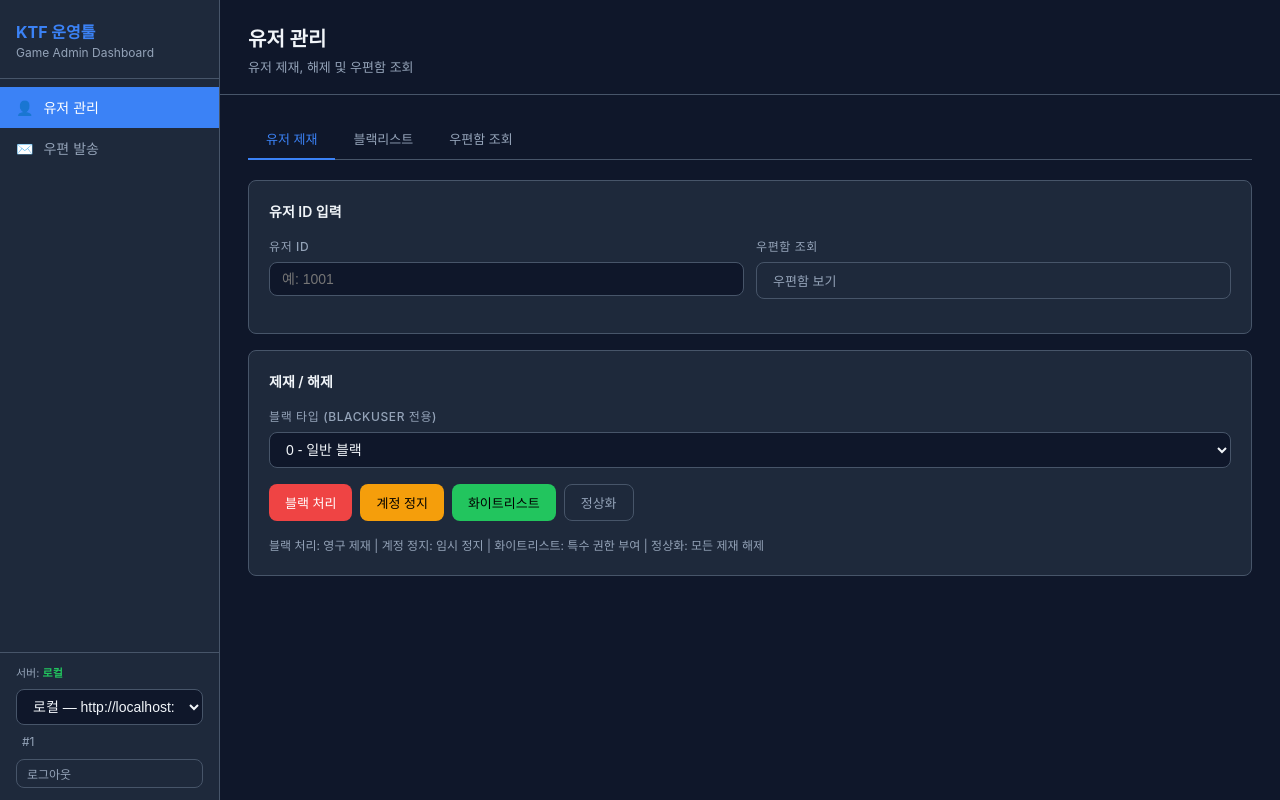
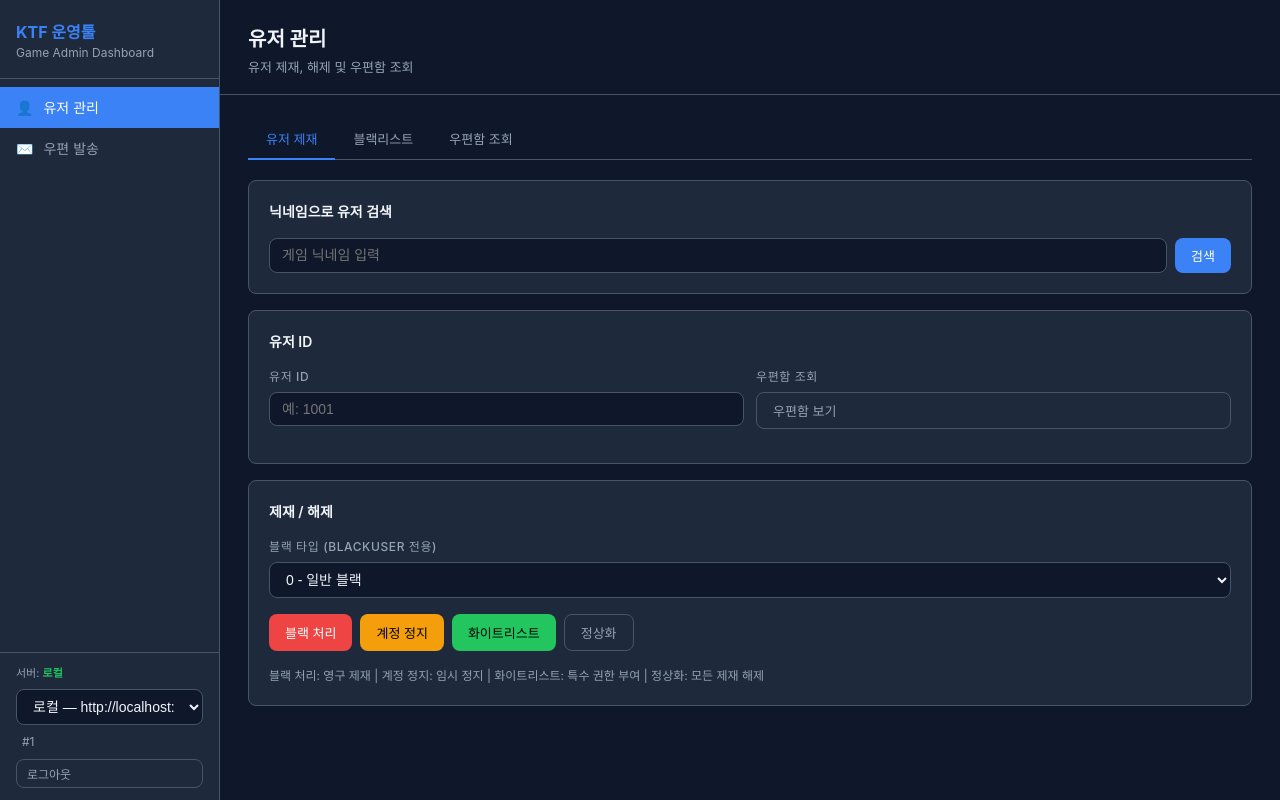
Before and after one commit to pupubaba/KTF_Tool, a React (Vite) app: page /users in a window 1280 px wide. Built offline with nearby package versions, Linux system fonts and the light colour scheme; sample sign-in values are in the browser's storage.

Commit message:
유저이름으로 찾기 추가

```diff
--- a/src/api/endpoints.ts
+++ b/src/api/endpoints.ts
@@ -56,3 +56,8 @@ export async function getBlackList() {
   const res = await authClient.get<ApiResponse>('/api/Test/User/BlackList')
   return res.data
 }
+
+export async function findUserByGameName(userGameName: string) {
+  const res = await authClient.get<ApiResponse>(`/api/Test/Tool/FindByUserGameName/${encodeURIComponent(userGameName)}`)
+  return res.data
+}
--- a/src/pages/UsersPage.tsx
+++ b/src/pages/UsersPage.tsx
@@ -1,6 +1,24 @@
 import { useState } from 'react'
-import { blackUser, stopUser, whiteUser, normalUser, getBlackList, getUserMailBox } from '../api/endpoints'
+import { blackUser, stopUser, whiteUser, normalUser, getBlackList, getUserMailBox, findUserByGameName } from '../api/endpoints'
 import type { MailItem } from '../types'
+
+interface FoundUser {
+  id: number
+  userGameName: string
+  userType: number
+  level: number
+  serverNum: number
+  lastloginDate: string | null
+  createdDate: string | null
+  socialProvider: string
+}
+
+const USER_TYPE_LABEL: Record<number, { label: string; cls: string }> = {
+  1: { label: '일반',          cls: 'badge-green'  },
+  2: { label: '화이트/개발자',  cls: 'badge-blue'   },
+  3: { label: '블랙',          cls: 'badge-red'    },
+  4: { label: '정지',          cls: 'badge-yellow' },
+}
 
 type ActionType = 'black' | 'stop' | 'white' | 'normal'
 
@@ -14,55 +32,73 @@ function parseMailItems(gettingItem: string, gettingItemCount: string): ParsedIt
 }
 
 function itemLabel(key: string): string {
-  if (key.startsWith('Currency_')) return `재화 #${key.replace('Currency_', '')}`
-  if (key.startsWith('Character_')) return `영웅 #${key.replace('Character_', '')}`
-  if (key.startsWith('Equipment_')) return `장비 #${key.replace('Equipment_', '')}`
+  if (key.startsWith('Currency_'))    return `재화 #${key.replace('Currency_', '')}`
+  if (key.startsWith('Character_'))   return `영웅 #${key.replace('Character_', '')}`
+  if (key.startsWith('Equipment_'))   return `장비 #${key.replace('Equipment_', '')}`
   if (key.startsWith('EquipmentBox_')) return `장비상자 #${key.replace('EquipmentBox_', '')}`
-  if (key.startsWith('ItemBox_')) return `아이템상자 #${key.replace('ItemBox_', '')}`
-  if (key === 'Emblem') return '문장(랜덤)'
-  if (key.startsWith('Emblem_')) return `문장 등급${key.replace('Emblem_', '')}`
+  if (key.startsWith('ItemBox_'))     return `아이템상자 #${key.replace('ItemBox_', '')}`
+  if (key === 'Emblem')               return '문장(랜덤)'
+  if (key.startsWith('Emblem_'))      return `문장 등급${key.replace('Emblem_', '')}`
   return key
 }
 
 function itemBadgeClass(key: string): string {
-  if (key.startsWith('Currency_')) return 'badge-yellow'
-  if (key.startsWith('Character_')) return 'badge-blue'
+  if (key.startsWith('Currency_'))                               return 'badge-yellow'
+  if (key.startsWith('Character_'))                              return 'badge-blue'
   if (key.startsWith('Equipment_') || key.startsWith('EquipmentBox_')) return 'badge-green'
-  if (key.startsWith('ItemBox_')) return 'badge-blue'
-  if (key.includes('Emblem')) return 'badge-red'
+  if (key.startsWith('ItemBox_'))                                return 'badge-blue'
+  if (key.includes('Emblem'))                                    return 'badge-red'
   return 'badge-blue'
 }
 
-interface ResultState {
-  type: 'success' | 'error'
-  message: string
-}
+interface ResultState { type: 'success' | 'error'; message: string }
 
 export default function UsersPage() {
-  const [userId, setUserId] = useState('')
+  const [userId, setUserId]     = useState('')
   const [blackType, setBlackType] = useState(0)
-  const [loading, setLoading] = useState(false)
-  const [result, setResult] = useState<ResultState | null>(null)
+  const [loading, setLoading]   = useState(false)
+  const [result, setResult]     = useState<ResultState | null>(null)
   const [blackList, setBlackList] = useState<unknown[] | null>(null)
-  const [mailBox, setMailBox] = useState<MailItem[] | null>(null)
+  const [mailBox, setMailBox]   = useState<MailItem[] | null>(null)
   const [activeTab, setActiveTab] = useState<'action' | 'blacklist' | 'mailbox'>('action')
+
+  const [gameName, setGameName]     = useState('')
+  const [foundUser, setFoundUser]   = useState<FoundUser | null | 'not_found'>('not_found')
+  const [searching, setSearching]   = useState(false)
 
   function showResult(type: 'success' | 'error', message: string) {
     setResult({ type, message })
     setTimeout(() => setResult(null), 4000)
   }
 
+  async function handleSearch(e: React.FormEvent) {
+    e.preventDefault()
+    if (!gameName.trim()) return
+    setSearching(true)
+    setFoundUser('not_found')
+    try {
+      const res = await findUserByGameName(gameName.trim())
+      const user = (res.response as Record<string, unknown>).user as FoundUser | null
+      setFoundUser(user ?? null)
+      if (user) setUserId(String(user.id))
+    } catch (err: unknown) {
+      const e = err as { message?: string }
+      showResult('error', e.message || '검색 오류')
+    } finally {
+      setSearching(false)
+    }
+  }
+
   async function handleAction(action: ActionType) {
     const uid = Number(userId)
     if (!uid) { showResult('error', '유저 ID를 입력하세요'); return }
-
     setLoading(true)
     try {
       let res
-      if (action === 'black') res = await blackUser({ userId: uid, type: blackType })
-      else if (action === 'stop') res = await stopUser({ userId: uid })
-      else if (action === 'white') res = await whiteUser({ userId: uid })
-      else res = await normalUser({ userId: uid })
+      if (action === 'black')       res = await blackUser({ userId: uid, type: blackType })
+      else if (action === 'stop')   res = await stopUser({ userId: uid })
+      else if (action === 'white')  res = await whiteUser({ userId: uid })
+      else                          res = await normalUser({ userId: uid })
 
       if (res.check) showResult('success', `성공: 유저 ${uid}에 대한 작업이 완료되었습니다`)
       else showResult('error', res.message || '처리 실패')
@@ -91,7 +127,6 @@ export default function UsersPage() {
   async function handleGetMailBox() {
     const uid = Number(userId)
     if (!uid) { showResult('error', '유저 ID를 입력하세요'); return }
-
     setLoading(true)
     try {
       const res = await getUserMailBox(uid)
@@ -125,10 +160,80 @@ export default function UsersPage() {
           <button className={`tab-btn ${activeTab === 'mailbox' ? 'active' : ''}`} onClick={() => setActiveTab('mailbox')}>우편함 조회</button>
         </div>
 
+        {/* ── 유저 제재 탭 ── */}
         {activeTab === 'action' && (
           <>
+            {/* 닉네임 검색 */}
             <div className="card">
-              <div className="card-title">유저 ID 입력</div>
+              <div className="card-title">닉네임으로 유저 검색</div>
+              <form onSubmit={handleSearch}>
+                <div style={{ display: 'flex', gap: 8 }}>
+                  <input
+                    className="form-input"
+                    value={gameName}
+                    onChange={e => setGameName(e.target.value)}
+                    placeholder="게임 닉네임 입력"
+                  />
+                  <button className="btn btn-primary" type="submit" disabled={searching} style={{ whiteSpace: 'nowrap' }}>
+                    {searching ? <><span className="spinner" /> 검색 중</> : '검색'}
+                  </button>
+                </div>
+              </form>
+
+              {foundUser !== 'not_found' && foundUser !== null && (
+                <div style={{ marginTop: 14, padding: '12px 14px', background: 'var(--bg)', borderRadius: 'var(--radius)', border: '1px solid var(--border)' }}>
+                  <div style={{ display: 'grid', gridTemplateColumns: 'repeat(3, 1fr)', gap: '10px 20px', fontSize: 13 }}>
+                    <div>
+                      <div className="form-label">유저 ID</div>
+                      <code style={{ fontSize: 14, color: 'var(--primary)' }}>{foundUser.id}</code>
+                    </div>
+                    <div>
+                      <div className="form-label">닉네임</div>
+                      <span>{foundUser.userGameName}</span>
+                    </div>
+                    <div>
+                      <div className="form-label">상태</div>
+                      <span className={`badge ${USER_TYPE_LABEL[foundUser.userType]?.cls ?? 'badge-blue'}`}>
+                        {USER_TYPE_LABEL[foundUser.userType]?.label ?? `타입 ${foundUser.userType}`}
+                      </span>
+                    </div>
+                    <div>
+                      <div className="form-label">레벨</div>
+                      <span>Lv.{foundUser.level}</span>
+                    </div>
+                    <div>
+                      <div className="form-label">서버</div>
+                      <span>{foundUser.serverNum}</span>
+                    </div>
+                    <div>
+                      <div className="form-label">플랫폼</div>
+                      <span>{foundUser.socialProvider}</span>
+                    </div>
+                    <div style={{ gridColumn: '1 / -1' }}>
+                      <div className="form-label">마지막 로그인</div>
+                      <span className="text-muted">{foundUser.lastloginDate?.replace('T', ' ').slice(0, 19) ?? '-'}</span>
+                    </div>
+                    <div style={{ gridColumn: '1 / -1' }}>
+                      <div className="form-label">가입일</div>
+                      <span className="text-muted">{foundUser.createdDate?.replace('T', ' ').slice(0, 19) ?? '-'}</span>
+                    </div>
+                  </div>
+                  <div style={{ marginTop: 10, fontSize: 12, color: 'var(--text-muted)' }}>
+                    ↓ 아래 유저 ID에 자동 입력되었습니다
+                  </div>
+                </div>
+              )}
+
+              {foundUser === null && (
+                <div className="alert alert-error" style={{ marginTop: 10 }}>
+                  닉네임 <strong>{gameName}</strong>에 해당하는 유저를 찾을 수 없습니다.
+                </div>
+              )}
+            </div>
+
+            {/* 유저 ID 입력 */}
+            <div className="card">
+              <div className="card-title">유저 ID</div>
               <div className="form-row">
                 <div className="form-group">
                   <label className="form-label">유저 ID</label>
@@ -149,9 +254,9 @@ export default function UsersPage() {
               </div>
             </div>
 
+            {/* 제재 / 해제 */}
             <div className="card">
               <div className="card-title">제재 / 해제</div>
-
               <div className="form-group">
                 <label className="form-label">블랙 타입 (BlackUser 전용)</label>
                 <select className="form-select" value={blackType} onChange={e => setBlackType(Number(e.target.value))}>
@@ -160,22 +265,12 @@ export default function UsersPage() {
                   <option value={2}>2 - 임시 블랙</option>
                 </select>
               </div>
-
               <div className="btn-group mt-4">
-                <button className="btn btn-danger" onClick={() => handleAction('black')} disabled={loading}>
-                  블랙 처리
-                </button>
-                <button className="btn btn-warning" onClick={() => handleAction('stop')} disabled={loading}>
-                  계정 정지
-                </button>
-                <button className="btn btn-success" onClick={() => handleAction('white')} disabled={loading}>
-                  화이트리스트
-                </button>
-                <button className="btn btn-ghost" onClick={() => handleAction('normal')} disabled={loading}>
-                  정상화
-                </button>
+                <button className="btn btn-danger"  onClick={() => handleAction('black')}  disabled={loading}>블랙 처리</button>
+                <button className="btn btn-warning" onClick={() => handleAction('stop')}   disabled={loading}>계정 정지</button>
+                <button className="btn btn-success" onClick={() => handleAction('white')}  disabled={loading}>화이트리스트</button>
+                <button className="btn btn-ghost"   onClick={() => handleAction('normal')} disabled={loading}>정상화</button>
               </div>
-
               <p className="text-muted mt-4" style={{ fontSize: '12px' }}>
                 블랙 처리: 영구 제재 | 계정 정지: 임시 정지 | 화이트리스트: 특수 권한 부여 | 정상화: 모든 제재 해제
               </p>
@@ -183,13 +278,12 @@ export default function UsersPage() {
           </>
         )}
 
+        {/* ── 블랙리스트 탭 ── */}
         {activeTab === 'blacklist' && (
           <div className="card">
             <div className="flex justify-between items-center mb-4">
               <div className="card-title" style={{ marginBottom: 0 }}>블랙리스트</div>
-              <button className="btn btn-ghost btn-sm" onClick={handleGetBlackList} disabled={loading}>
-                새로고침
-              </button>
+              <button className="btn btn-ghost btn-sm" onClick={handleGetBlackList} disabled={loading}>새로고침</button>
             </div>
             {blackList === null ? (
               <p className="text-muted">로딩 중...</p>
@@ -199,20 +293,13 @@ export default function UsersPage() {
               <div className="table-wrapper">
                 <table>
                   <thead>
-                    <tr>
-                      <th>#</th>
-                      <th>데이터</th>
-                    </tr>
+                    <tr><th>#</th><th>데이터</th></tr>
                   </thead>
                   <tbody>
                     {blackList.map((item, i) => (
                       <tr key={i}>
                         <td>{i + 1}</td>
-                        <td>
-                          <code style={{ fontSize: '12px' }}>
-                            {typeof item === 'object' ? JSON.stringify(item) : String(item)}
-                          </code>
-                        </td>
+                        <td><code style={{ fontSize: '12px' }}>{typeof item === 'object' ? JSON.stringify(item) : String(item)}</code></td>
                       </tr>
                     ))}
                   </tbody>
@@ -222,6 +309,7 @@ export default function UsersPage() {
           </div>
         )}
 
+        {/* ── 우편함 탭 ── */}
         {activeTab === 'mailbox' && (
           <div className="card">
             <div className="flex justify-between items-center mb-4">
@@ -229,13 +317,11 @@ export default function UsersPage() {
                 {userId ? `유저 ${userId}의 우편함` : '우편함'}
               </div>
               {userId && (
-                <button className="btn btn-ghost btn-sm" onClick={handleGetMailBox} disabled={loading}>
-                  새로고침
-                </button>
+                <button className="btn btn-ghost btn-sm" onClick={handleGetMailBox} disabled={loading}>새로고침</button>
               )}
             </div>
             {mailBox === null ? (
-              <p className="text-muted">좌측 "유저 제재" 탭에서 유저 ID를 입력 후 "우편함 보기"를 클릭하세요.</p>
+              <p className="text-muted">유저 제재 탭에서 유저 ID 입력 후 "우편함 보기"를 클릭하세요.</p>
             ) : mailBox.length === 0 ? (
               <p className="text-muted">우편함이 비어있습니다.</p>
             ) : (
```
Also changed, not shown: .claude/settings.local.json, 1 other file (tests, documents, lock files or other folders).
